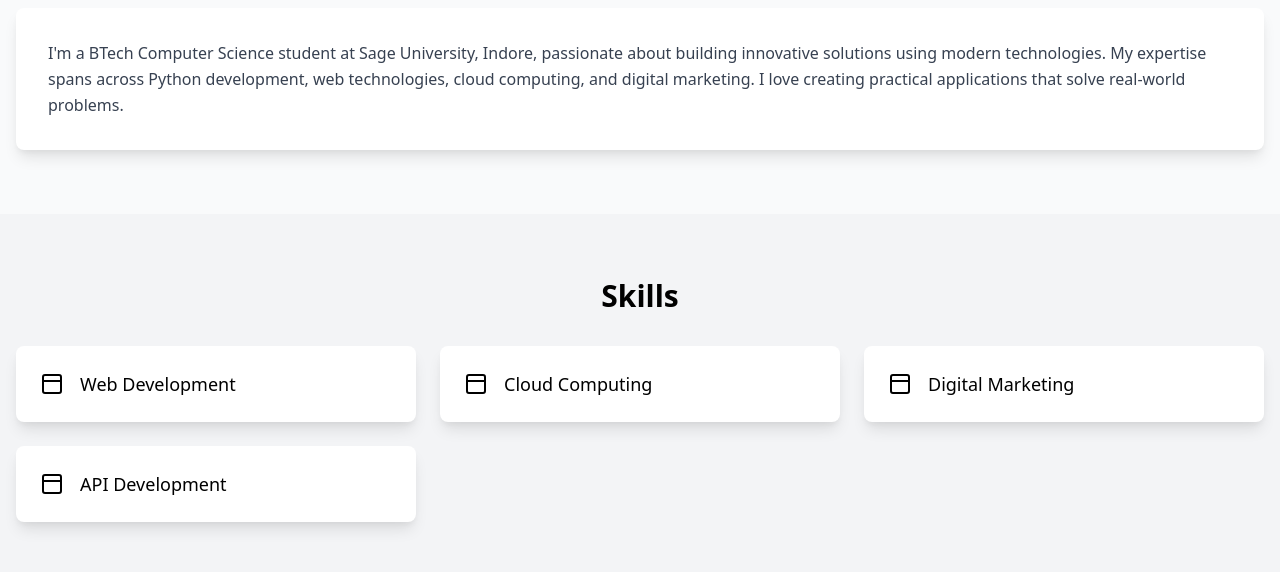
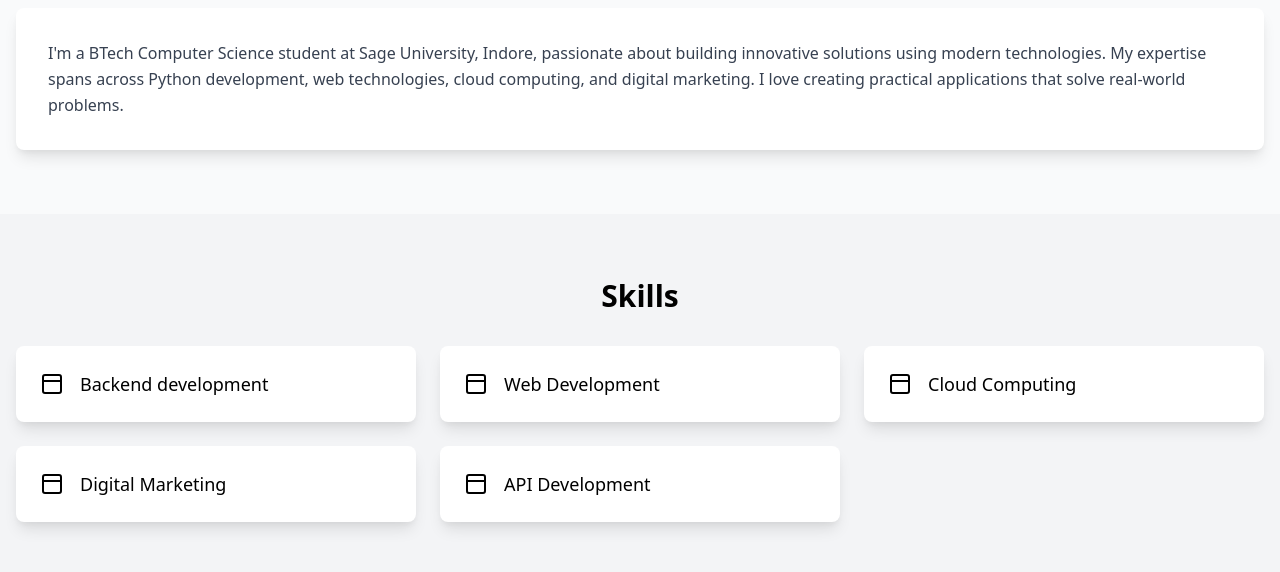
Before and after one commit to KRISHNASON1/portfolio2, a plain HTML site: page index.html in a window 1280 px wide. Shown: the part 484-1056 px from the top of the page. Drawn offline with nearby package versions, Linux system fonts and the light colour scheme.

Commit message:
Update index.html

```diff
--- a/index.html
+++ b/index.html
@@ -169,6 +169,7 @@
 
         // Skills data
         const skills = [
+            { name: "Backend development", icon: "external-link" },
             { name: "Web Development", icon: "external-link" },
             { name: "Cloud Computing", icon: "message-square" },
             { name: "Digital Marketing", icon: "external-link" },
```
